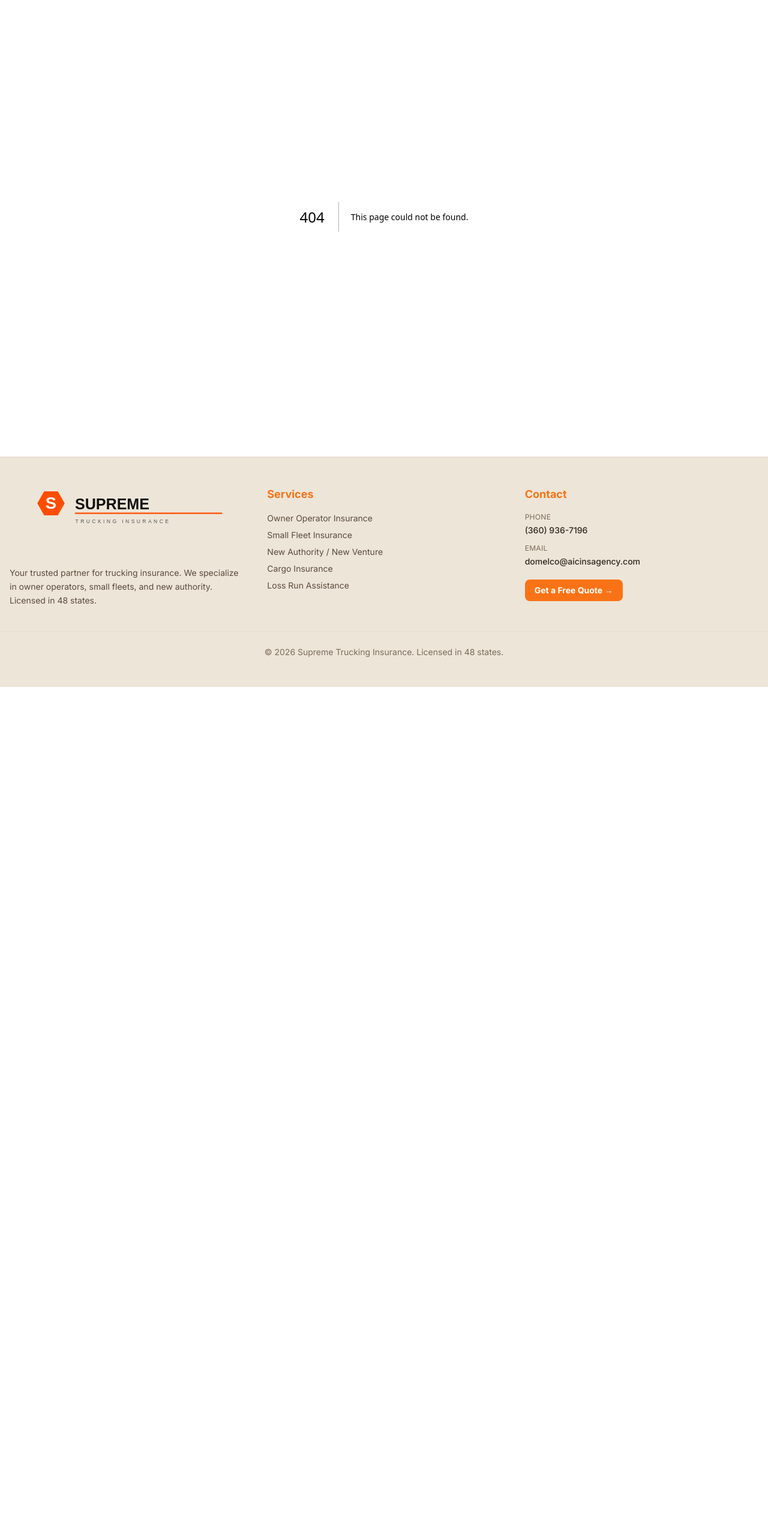
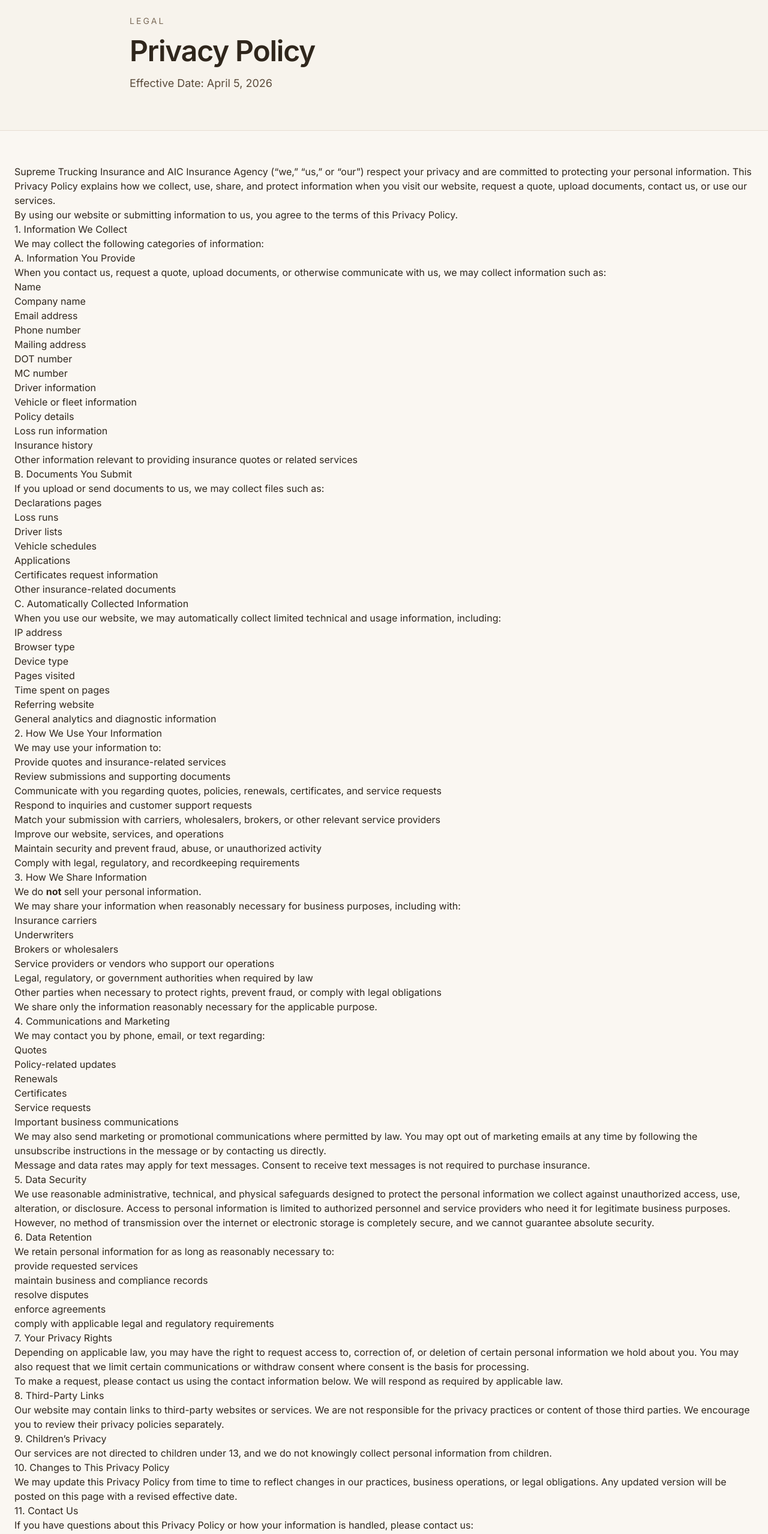
Before and after one commit to omelcodima/supreme-trucking-insurance, a Next.js app: page /privacy-policy in a window 1280 px wide. Before the commit this address had no page. Shown: the part 160-2717 px from the top of the page at 60% size. Before the commit the page ends 1305 px from the top, so only its background shows below. Built offline with nearby package versions, Linux system fonts and the light colour scheme.

Commit message:
Add privacy policy page and nav link

```diff
--- a/src/app/layout.tsx
+++ b/src/app/layout.tsx
@@ -41,6 +41,7 @@ export default function RootLayout({
               <Link href="/loss-runs" className="text-[#2F261C] font-medium hover:text-[#f97316] transition-colors">Loss Run Help</Link>
               <Link href="/about" className="text-[#2F261C] font-medium hover:text-[#f97316] transition-colors">About</Link>
               <Link href="/contact" className="text-[#2F261C] font-medium hover:text-[#f97316] transition-colors">Contact</Link>
+              <Link href="/privacy-policy" className="text-[#2F261C] font-medium hover:text-[#f97316] transition-colors">Privacy</Link>
             </div>
 
             {/* CTA BUTTON */}
@@ -93,6 +94,7 @@ export default function RootLayout({
                   <a href="mailto:domelco@aicinsagency.com" className="text-[#2F261C] hover:text-[#f97316] transition-colors font-medium">domelco@aicinsagency.com</a>
                 </div>
                 <div className="pt-2">
+                  <Link href="/privacy-policy" className="block text-[#2F261C] hover:text-[#f97316] transition-colors text-sm mb-3">Privacy Policy</Link>
                   <Link href="/quote" className="inline-block bg-[#f97316] text-white px-4 py-2 rounded-lg font-bold text-sm hover:bg-orange-600 transition-colors">
                     Get a Free Quote →
                   </Link>
--- /dev/null
+++ b/src/app/privacy-policy/page.tsx
@@ -0,0 +1,166 @@
+import type { Metadata } from "next";
+
+export const metadata: Metadata = {
+  title: "Privacy Policy | Supreme Trucking Insurance",
+  description: "Privacy Policy for Supreme Trucking Insurance and AIC Insurance Agency.",
+};
+
+export default function PrivacyPolicyPage() {
+  return (
+    <main className="bg-[#FAF7F2] text-[#2F261C]">
+      <section className="border-b border-[#E7DED2] bg-[#F7F3EC]">
+        <div className="max-w-4xl mx-auto px-6 py-16">
+          <p className="text-sm uppercase tracking-[0.22em] text-[#7B6B59] mb-4">Legal</p>
+          <h1 className="text-4xl md:text-5xl font-semibold tracking-tight mb-4">Privacy Policy</h1>
+          <p className="text-[#5A4B3B] text-lg">Effective Date: April 5, 2026</p>
+        </div>
+      </section>
+
+      <section className="py-14">
+        <div className="max-w-4xl mx-auto px-6 prose prose-lg max-w-none prose-headings:text-[#2F261C] prose-p:text-[#5A4B3B] prose-li:text-[#5A4B3B] prose-strong:text-[#2F261C]">
+          <p>
+            Supreme Trucking Insurance and AIC Insurance Agency (“we,” “us,” or “our”) respect your privacy and are committed to protecting your personal information. This Privacy Policy explains how we collect, use, share, and protect information when you visit our website, request a quote, upload documents, contact us, or use our services.
+          </p>
+          <p>
+            By using our website or submitting information to us, you agree to the terms of this Privacy Policy.
+          </p>
+
+          <h2>1. Information We Collect</h2>
+          <p>We may collect the following categories of information:</p>
+          <h3>A. Information You Provide</h3>
+          <p>When you contact us, request a quote, upload documents, or otherwise communicate with us, we may collect information such as:</p>
+          <ul>
+            <li>Name</li>
+            <li>Company name</li>
+            <li>Email address</li>
+            <li>Phone number</li>
+            <li>Mailing address</li>
+            <li>DOT number</li>
+            <li>MC number</li>
+            <li>Driver information</li>
+            <li>Vehicle or fleet information</li>
+            <li>Policy details</li>
+            <li>Loss run information</li>
+            <li>Insurance history</li>
+            <li>Other information relevant to providing insurance quotes or related services</li>
+          </ul>
+          <h3>B. Documents You Submit</h3>
+          <p>If you upload or send documents to us, we may collect files such as:</p>
+          <ul>
+            <li>Declarations pages</li>
+            <li>Loss runs</li>
+            <li>Driver lists</li>
+            <li>Vehicle schedules</li>
+            <li>Applications</li>
+            <li>Certificates request information</li>
+            <li>Other insurance-related documents</li>
+          </ul>
+          <h3>C. Automatically Collected Information</h3>
+          <p>When you use our website, we may automatically collect limited technical and usage information, including:</p>
+          <ul>
+            <li>IP address</li>
+            <li>Browser type</li>
+            <li>Device type</li>
+            <li>Pages visited</li>
+            <li>Time spent on pages</li>
+            <li>Referring website</li>
+            <li>General analytics and diagnostic information</li>
+          </ul>
+
+          <h2>2. How We Use Your Information</h2>
+          <p>We may use your information to:</p>
+          <ul>
+            <li>Provide quotes and insurance-related services</li>
+            <li>Review submissions and supporting documents</li>
+            <li>Communicate with you regarding quotes, policies, renewals, certificates, and service requests</li>
+            <li>Respond to inquiries and customer support requests</li>
+            <li>Match your submission with carriers, wholesalers, brokers, or other relevant service providers</li>
+            <li>Improve our website, services, and operations</li>
+            <li>Maintain security and prevent fraud, abuse, or unauthorized activity</li>
+            <li>Comply with legal, regulatory, and recordkeeping requirements</li>
+          </ul>
+
+          <h2>3. How We Share Information</h2>
+          <p>We do <strong>not</strong> sell your personal information.</p>
+          <p>We may share your information when reasonably necessary for business purposes, including with:</p>
+          <ul>
+            <li>Insurance carriers</li>
+            <li>Underwriters</li>
+            <li>Brokers or wholesalers</li>
+            <li>Service providers or vendors who support our operations</li>
+            <li>Legal, regulatory, or government authorities when required by law</li>
+            <li>Other parties when necessary to protect rights, prevent fraud, or comply with legal obligations</li>
+          </ul>
+          <p>We share only the information reasonably necessary for the applicable purpose.</p>
+
+          <h2>4. Communications and Marketing</h2>
+          <p>We may contact you by phone, email, or text regarding:</p>
+          <ul>
+            <li>Quotes</li>
+            <li>Policy-related updates</li>
+            <li>Renewals</li>
+            <li>Certificates</li>
+            <li>Service requests</li>
+            <li>Important business communications</li>
+          </ul>
+          <p>
+            We may also send marketing or promotional communications where permitted by law. You may opt out of marketing emails at any time by following the unsubscribe instructions in the message or by contacting us directly.
+          </p>
+          <p>Message and data rates may apply for text messages. Consent to receive text messages is not required to purchase insurance.</p>
+
+          <h2>5. Data Security</h2>
+          <p>
+            We use reasonable administrative, technical, and physical safeguards designed to protect the personal information we collect against unauthorized access, use, alteration, or disclosure. Access to personal information is limited to authorized personnel and service providers who need it for legitimate business purposes.
+          </p>
+          <p>
+            However, no method of transmission over the internet or electronic storage is completely secure, and we cannot guarantee absolute security.
+          </p>
+
+          <h2>6. Data Retention</h2>
+          <p>We retain personal information for as long as reasonably necessary to:</p>
+          <ul>
+            <li>provide requested services</li>
+            <li>maintain business and compliance records</li>
+            <li>resolve disputes</li>
+            <li>enforce agreements</li>
+            <li>comply with applicable legal and regulatory requirements</li>
+          </ul>
+
+          <h2>7. Your Privacy Rights</h2>
+          <p>
+            Depending on applicable law, you may have the right to request access to, correction of, or deletion of certain personal information we hold about you. You may also request that we limit certain communications or withdraw consent where consent is the basis for processing.
+          </p>
+          <p>To make a request, please contact us using the contact information below. We will respond as required by applicable law.</p>
+
+          <h2>8. Third-Party Links</h2>
+          <p>
+            Our website may contain links to third-party websites or services. We are not responsible for the privacy practices or content of those third parties. We encourage you to review their privacy policies separately.
+          </p>
+
+          <h2>9. Children’s Privacy</h2>
+          <p>Our services are not directed to children under 13, and we do not knowingly collect personal information from children.</p>
+
+          <h2>10. Changes to This Privacy Policy</h2>
+          <p>
+            We may update this Privacy Policy from time to time to reflect changes in our practices, business operations, or legal obligations. Any updated version will be posted on this page with a revised effective date.
+          </p>
+
+          <h2>11. Contact Us</h2>
+          <p>If you have questions about this Privacy Policy or how your information is handled, please contact us:</p>
+          <p>
+            <strong>Dmitri Omelco</strong><br />
+            AIC Insurance Agency / Supreme Trucking Insurance<br />
+            201 NE Park Plaza Drive, Suite 110<br />
+            Vancouver, WA 98684
+          </p>
+          <p>
+            <strong>Direct:</strong> 360-750-4394<br />
+            <strong>Office:</strong> 360-450-2211<br />
+            <strong>Fax:</strong> 360-851-3239<br />
+            <strong>Email:</strong> domelco@aicinsagency.com
+          </p>
+        </div>
+      </section>
+    </main>
+  );
+}
```
